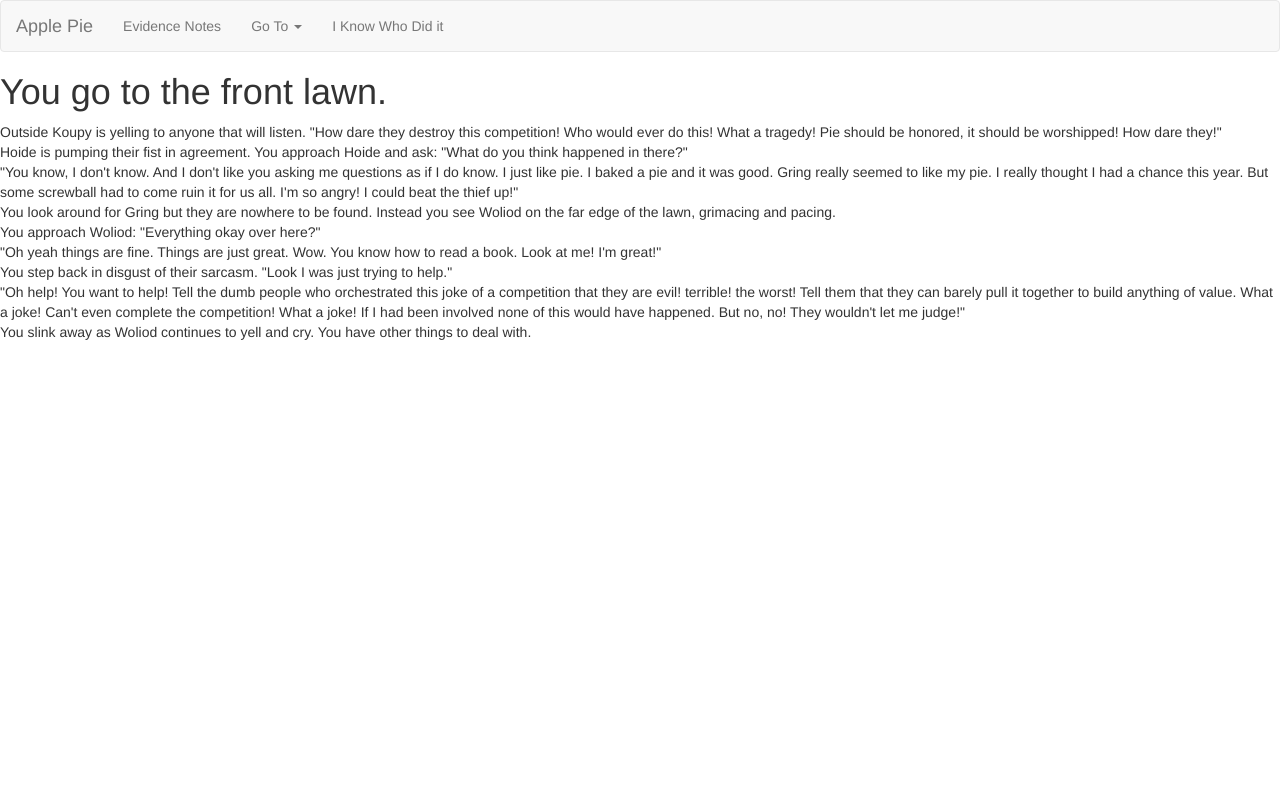
After one commit to REVOLUTION-Game-Creation-Club/PHP-Game, a PHP site: page /frontlawn.php in a window 1280 px wide. The commit adds this page. Run offline with PHP 8.4, Linux system fonts and the light colour scheme; some libraries are stand-ins or nearby versions.

Commit message:
changed all files to php files. added header.php and footer.php

```diff
--- /dev/null
+++ b/evidence.php
@@ -0,0 +1,6 @@
+
+<?php include("header.php"); ?>
+
+
+
+<?php include("footer.php"); ?>
--- /dev/null
+++ b/footer.php
@@ -0,0 +1,5 @@
+<script src="https://ajax.googleapis.com/ajax/libs/jquery/1.11.3/jquery.min.js"></script>
+
+    <script src="bootstrap.min.js"></script>
+    </body>
+</html>
--- /dev/null
+++ b/frontlawn.php
@@ -0,0 +1,33 @@
+
+   <?php include("header.php"); ?>
+
+    <div>
+        <h1>
+        You go to the front lawn.
+        </h1>
+        <p>
+        Outside Koupy is yelling to anyone that will listen. "How dare they destroy this competition! Who would ever do this! What a tragedy! Pie should be honored, it should be worshipped! How dare they!"
+        <br>
+        Hoide is pumping their fist in agreement. You approach Hoide and ask: "What do you think happened in there?"
+        <br>
+        "You know, I don't know. And I don't like you asking me questions as if I do know. I just like pie. I baked a pie and it was good. Gring really seemed to like my pie. I really thought I had a chance this year. But some screwball had to come ruin it for us all. I'm so angry! I could beat the thief up!"
+         <br>
+        You look around for Gring but they are nowhere to be found. Instead you see Woliod on the far edge of the lawn, grimacing and pacing.
+        <br>
+        You approach Woliod: "Everything okay over here?"
+        <br>
+        "Oh yeah things are fine. Things are just great. Wow. You know how to read a book. Look at me! I'm great!"
+        <br>
+        You step back in disgust of their sarcasm. "Look I was just trying to help."
+        <br>
+        "Oh help! You want to help! Tell the dumb people who orchestrated this joke of a competition that they are evil! terrible! the worst! Tell them that they can barely pull it together to build anything of value. What a joke! Can't even complete the competition! What a joke! If I had been involved none of this would have happened. But no, no! They wouldn't let me judge!"
+        <br>
+        You slink away as Woliod continues to yell and cry. You have other things to deal with.
+        </p>
+
+
+
+
+        </div>
+
+     <?php include("footer.php"); ?>
--- a/index.html
+++ b/header.php
@@ -1,6 +1,5 @@
-<!DOCTYPE html>
 <html>
-    <head>
+<head>
         <meta charset="utf-8">
         <meta http-equiv="X-UA-Compatible" content="IE=edge">
         <meta name="viewport" content="width=device-width, initial-scale=1">
@@ -19,20 +18,20 @@
     </div>
     <div class="collapse navbar-collapse" id="bs-example-navbar-collapse-1">
       <ul class="nav navbar-nav">
-        <li><a href="evidence.html">Evidence Notes</a></li>
+        <li><a href="evidence.php">Evidence Notes</a></li>
 
         <li class="dropdown">
           <a href="#" class="dropdown-toggle" data-toggle="dropdown" role="button" aria-haspopup="true" aria-expanded="false">Go To <span class="caret"></span></a>
           <ul class="dropdown-menu">
-            <li><a href="judges.html">Judges Table</a></li>
-            <li><a href="bathroom.html">Bathroom</a></li>
-            <li><a href="frontlawn.html">Front Lawn</a></li>
+            <li><a href="judges.php">Judges Table</a></li>
+            <li><a href="bathroom.php">Bathroom</a></li>
+            <li><a href="frontlawn.php">Front Lawn</a></li>
             <li role="separator" class="divider"></li>
 
           </ul>
 
         </li>
-          <li><a href="answer.html">I Know Who Did it</a></li>
+          <li><a href="answer.php">I Know Who Did it</a></li>
         </ul>
 
         </li>
@@ -41,11 +40,4 @@
   </div><!-- /.container-fluid -->
 </nav>
     </head>
-    <body>
-
-
-        <script src="https://ajax.googleapis.com/ajax/libs/jquery/1.11.3/jquery.min.js"></script>
-
-    <script src="bootstrap.min.js"></script>
-    </body>
-</html>
+<body>
--- /dev/null
+++ b/index.php
@@ -0,0 +1,5 @@
+
+    <?php include("header.php"); ?>
+
+
+        <?php include("footer.php"); ?>
```
Also changed, not shown: answer.php (added, +30 -0 lines), bathroom.php (renamed from bathroom.html, +14 -19 lines), judges.html (deleted, +0 -21 lines), judges.php (renamed from frontlawn.html, +5 -9 lines), answer.html (deleted), evidence.html (deleted).
